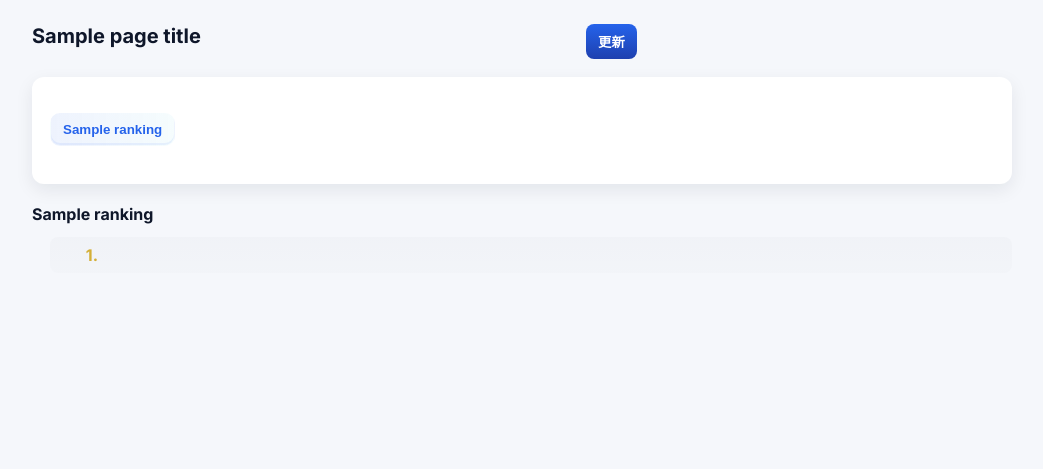
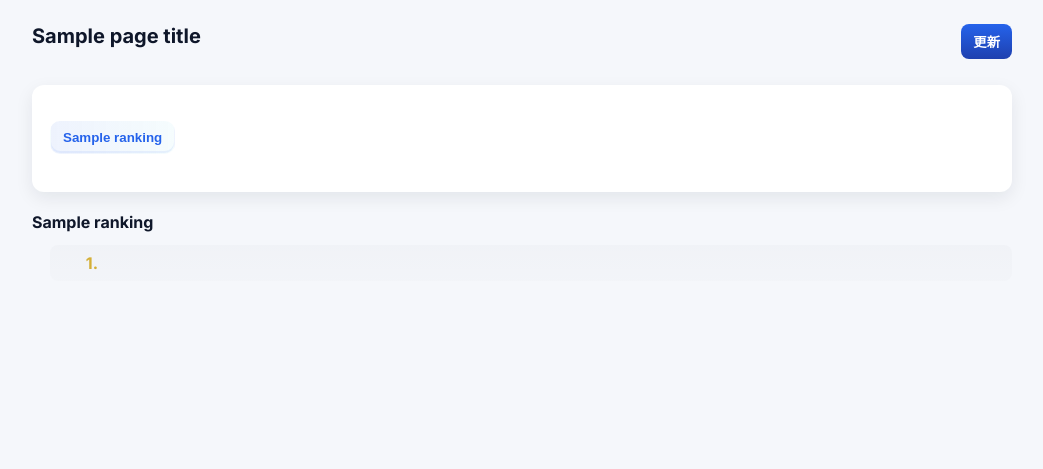
Before and after one commit to 9syk/Storage-WebDisplay, a Flask app: template templates/index.html in a window 1280 px wide. Shown: the top 469 px of the page, without its empty margins (118-1161 px from the left). Run offline with Flask 3, Linux system fonts and the light colour scheme; the template is opened without the code that fills it: most values are stand-ins (such as "Sample title", 1, 10 or a date in 2020); parts of the project's set-up code (start-up, migrations or seed data) failed here and were passed over.

Commit message:
４（ふぉー）

```diff
--- a/templates/index.html
+++ b/templates/index.html
@@ -23,6 +23,7 @@
     .subtitle{display:none}
 
     .controls{display:flex;align-items:center;gap:10px}
+    .right{display:flex;flex-direction:column;align-items:flex-end}
     button{font-weight:600;border-radius:8px;border:0;padding:8px 12px;cursor:pointer}
     /* remove heavy shadow to avoid cheap look */
     #refreshBtn{background:linear-gradient(180deg,var(--accent),#1e40af);color:#fff;border:0}
@@ -48,7 +49,7 @@
     li{display:flex;align-items:center;justify-content:space-between}
     li .left{display:flex;align-items:center;flex:1;min-width:0}
     .rank{color:var(--muted);font-weight:700;width:36px;display:inline-block;text-align:right;margin-right:10px}
-    .score-wrap{flex:0 0 240px;text-align:left}
+    .score-wrap{flex:0 0 240px;text-align:left;border-left:1px solid rgba(15,23,42,0.06);padding-left:14px;margin-left:12px}
     .score{font-family:ui-monospace,SFMono-Regular,Menlo,monospace;font-weight:900;color:var(--accent);font-size:1.15rem}
     /* medal colors for top 3 */
     .tab-panel ol li:nth-child(1) .rank{color:#d4af37}
@@ -59,6 +60,7 @@
       body{padding:14px}
       header{flex-direction:column;align-items:stretch}
       .controls{justify-content:flex-start}
+      .right{align-items:flex-start}
     }
   </style>
   </head>
@@ -69,12 +71,14 @@
         <h1>{{ page_title }}</h1>
         <div class="subtitle">リアルタイムランキング（RCON経由）</div>
       </div>
+      <div class="right">
         <div class="controls">
           <span id="status"></span>
           <button id="refreshBtn">更新</button>
         </div>
         <div class="countdown-row">
           <span id="countdown"></span>
+        </div>
       </div>
     </header>
 
```
Lines whose indentation alone changed are shown as unchanged.
